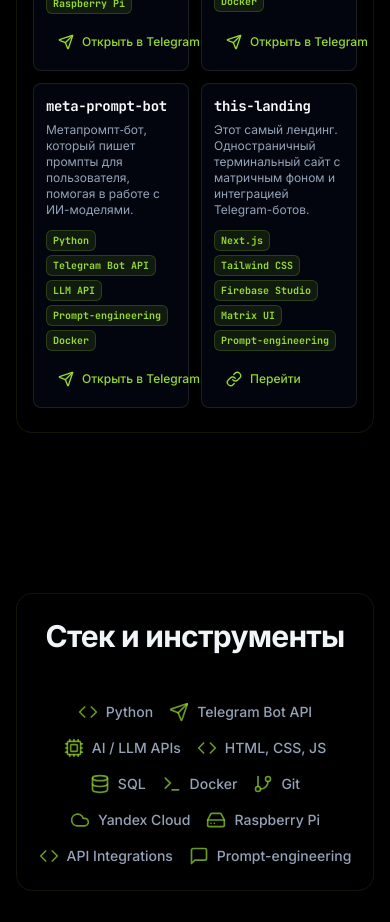
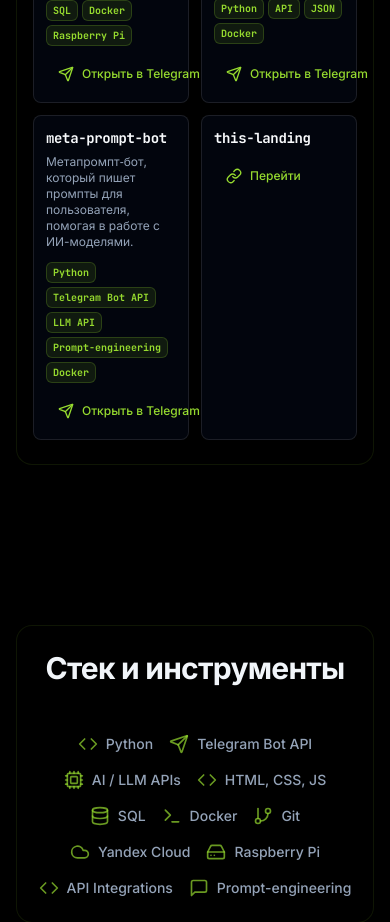
Before and after one commit to dch2rfzbnb-cmyk/savvie-portfolio, a Next.js app: page / in a window 390 px wide. Shown: the part 2880-3802 px from the top of the page. Built offline with nearby package versions, Linux system fonts and the light colour scheme.

Commit message:
Adjust mobile hero spacing and simplify projects cards

```diff
--- a/src/app/page.tsx
+++ b/src/app/page.tsx
@@ -17,7 +17,7 @@
   return (
     <div className="flex min-h-screen flex-col">
       <Header />
-      <main className="flex-1 pt-20 md:pt-0">
+      <main className="flex-1 pt-28 md:pt-0">
         <Hero activeSection={activeSection} setActiveSection={setActiveSection} />
         <div className="container mx-auto px-4 md:px-6 space-y-20 md:space-y-32">
             <About />
--- a/src/components/sections/projects.tsx
+++ b/src/components/sections/projects.tsx
@@ -22,11 +22,11 @@
                   <CardTitle className="flex items-center gap-1 sm:gap-2 font-mono text-sm sm:text-base md:text-lg">
                     {project.title}
                   </CardTitle>
-                  <CardDescription className="text-xs sm:text-sm md:text-base mt-1 sm:mt-2">
+                  <CardDescription className={`text-xs sm:text-sm md:text-base mt-1 sm:mt-2 ${project.title === 'this-landing' ? 'hidden md:block' : ''}`}>
                     {project.description}
                   </CardDescription>
                 </CardHeader>
-                <div className="px-3 sm:px-4 md:px-6 pb-3 sm:pb-4 md:pb-6 pt-0 flex-grow">
+                <div className={`px-3 sm:px-4 md:px-6 pb-3 sm:pb-4 md:pb-6 pt-0 flex-grow ${project.title === 'this-landing' ? 'hidden md:block' : ''}`}>
                   <div className="flex flex-wrap gap-1 sm:gap-2">
                     {project.tags.map((tag) => (
                       <Badge key={tag} variant="secondary" className="font-mono bg-primary/10 text-primary border-primary/20 text-[10px] sm:text-xs md:text-sm px-1.5 sm:px-2 md:px-3 py-0.5 sm:py-1">
```
